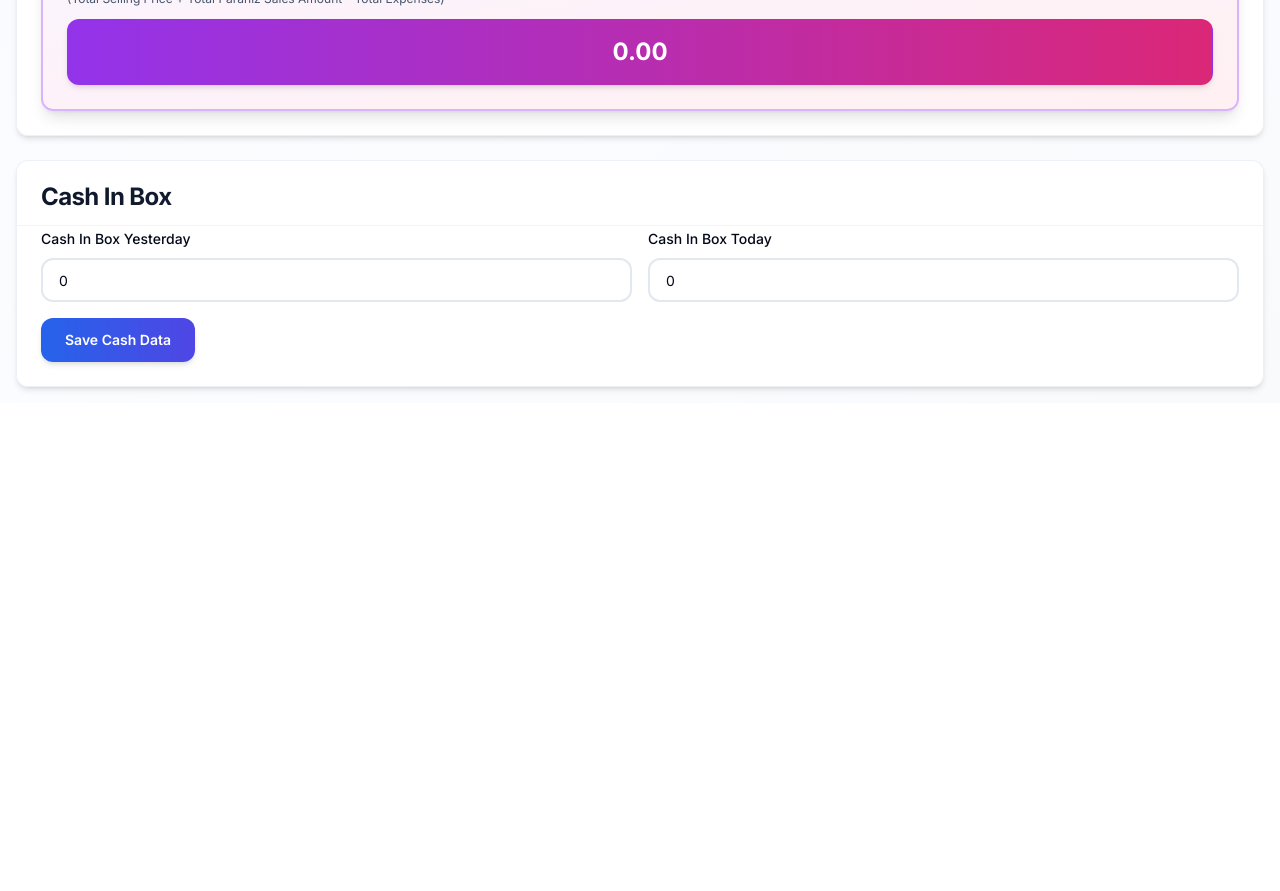
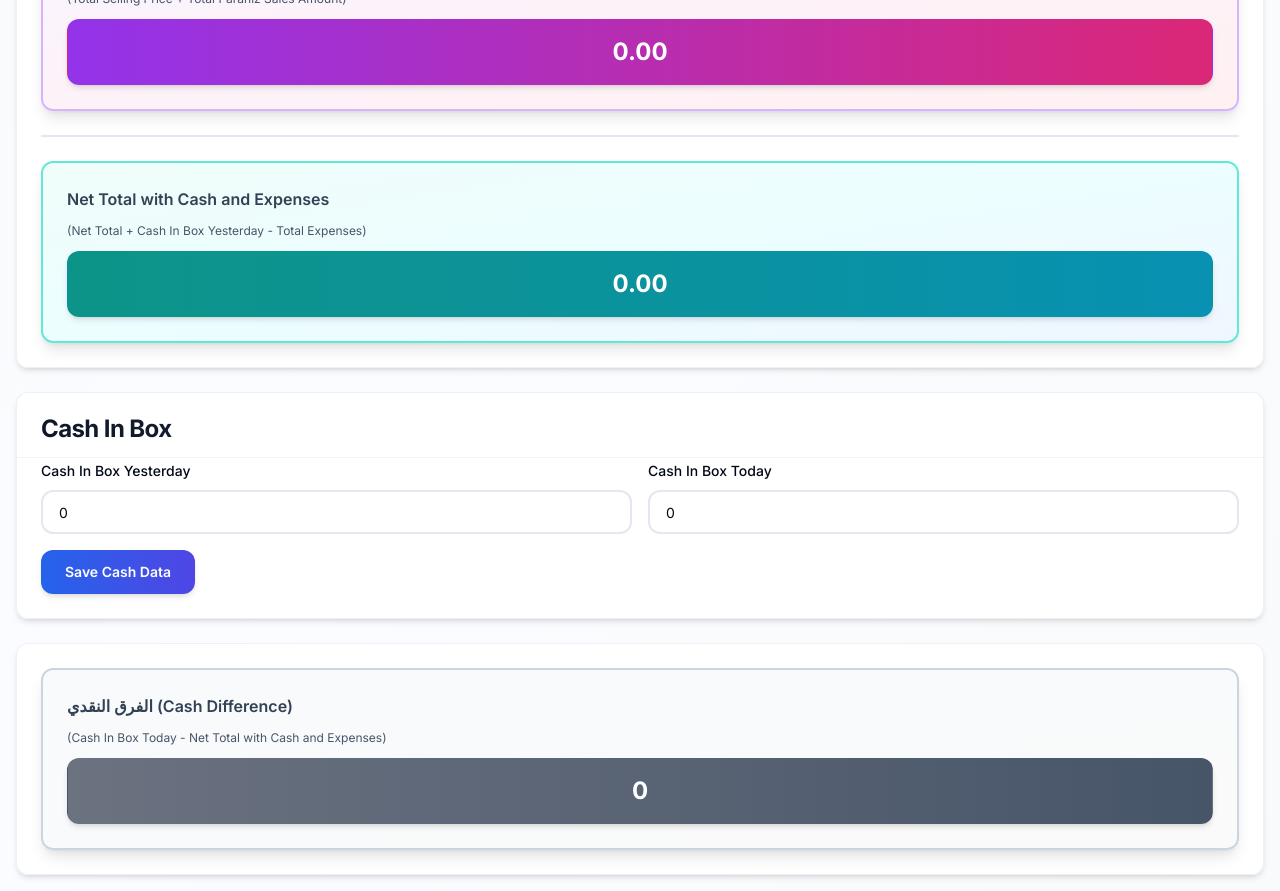
Before and after one commit to Yamenaless/karma-system, a Next.js app: page /dashboard in a window 1280 px wide. Shown: the part 660-1551 px from the top of the page. Before the commit the page ends 1063 px from the top, so only its background shows below. Built offline with nearby package versions, Linux system fonts and the light colour scheme; no server answers; the database is empty.

Commit message:
Add cash difference calculation and net total with cash and expenses display

```diff
--- a/app/dashboard/dashboard-content.tsx
+++ b/app/dashboard/dashboard-content.tsx
@@ -95,7 +95,20 @@ export function DashboardContent() {
 
   // Calculate totals
   const totalCostPriceInTL = transformationTotals.totalCostPriceInDollar * dollarToTLRate
-  const netTotal = transformationTotals.totalSellingPrice + totalParanizSales - totalExpenses
+  const netTotal = transformationTotals.totalSellingPrice + totalParanizSales
+
+  // Calculate net total with cash and expenses: netTotal + cashInBoxYesterday - totalExpenses
+  const netTotalWithCashAndExpenses = netTotal + cashInBoxYesterday - totalExpenses
+
+  // Calculate cash difference: cashInBoxToday - netTotalWithCashAndExpenses
+  // If result is negative, it means shortage (نقص)
+  // If result is positive, it means excess (زيادة)
+  const cashDifference = cashInBoxToday - netTotalWithCashAndExpenses
+  const formattedCashDifference = cashDifference === 0
+    ? "0"
+    : cashDifference > 0
+    ? `+${cashDifference.toFixed(2)}`
+    : `${cashDifference.toFixed(2)}`
 
   return (
     <div className="container mx-auto p-4 space-y-6">
@@ -187,11 +200,26 @@ export function DashboardContent() {
             <div className="space-y-3 p-6 rounded-xl bg-gradient-to-br from-purple-50 via-pink-50 to-rose-50 border-2 border-purple-300 shadow-lg">
               <p className="text-base font-semibold text-slate-700 mb-2">Net Total</p>
               <p className="text-xs text-slate-600 mb-4">
-                (Total Selling Price + Total Paraniz Sales Amount - Total Expenses)
+                (Total Selling Price + Total Paraniz Sales Amount)
               </p>
               <Badge variant="default" className="text-2xl px-6 py-4 w-full justify-center bg-gradient-to-r from-purple-600 to-pink-600 text-white font-bold">
                 {netTotal.toFixed(2)}
               </Badge>
+            </div>
+
+            {/* Net Total with Cash and Expenses */}
+            <div className="mt-6 pt-6 border-t-2 border-slate-200">
+              <div className="space-y-3 p-6 rounded-xl bg-gradient-to-br from-teal-50 via-cyan-50 to-blue-50 border-2 border-teal-300 shadow-lg">
+                <p className="text-base font-semibold text-slate-700 mb-2">
+                  Net Total with Cash and Expenses
+                </p>
+                <p className="text-xs text-slate-600 mb-4">
+                  (Net Total + Cash In Box Yesterday - Total Expenses)
+                </p>
+                <Badge variant="default" className="text-2xl px-6 py-4 w-full justify-center bg-gradient-to-r from-teal-600 to-cyan-600 text-white font-bold">
+                  {netTotalWithCashAndExpenses.toFixed(2)}
+                </Badge>
+              </div>
             </div>
           </div>
         </CardContent>
@@ -238,6 +266,32 @@ export function DashboardContent() {
           )}
         </CardContent>
       </Card>
+
+      {/* Cash Difference Result */}
+      <Card>
+        <CardContent className="pt-6">
+          <div className="space-y-3 p-6 rounded-xl bg-gradient-to-br from-slate-50 via-gray-50 to-zinc-50 border-2 border-slate-300 shadow-lg">
+            <p className="text-base font-semibold text-slate-700 mb-2">
+              الفرق النقدي (Cash Difference)
+            </p>
+            <p className="text-xs text-slate-600 mb-4">
+              (Cash In Box Today - Net Total with Cash and Expenses)
+            </p>
+            <Badge
+              variant="default"
+              className={`text-2xl px-6 py-4 w-full justify-center font-bold ${
+                cashDifference === 0
+                  ? "bg-gradient-to-r from-gray-500 to-slate-600 text-white"
+                  : cashDifference > 0
+                  ? "bg-gradient-to-r from-green-600 to-emerald-600 text-white"
+                  : "bg-gradient-to-r from-red-600 to-rose-600 text-white"
+              }`}
+            >
+              {formattedCashDifference}
+            </Badge>
+          </div>
+        </CardContent>
+      </Card>
     </div>
   )
 }
```
